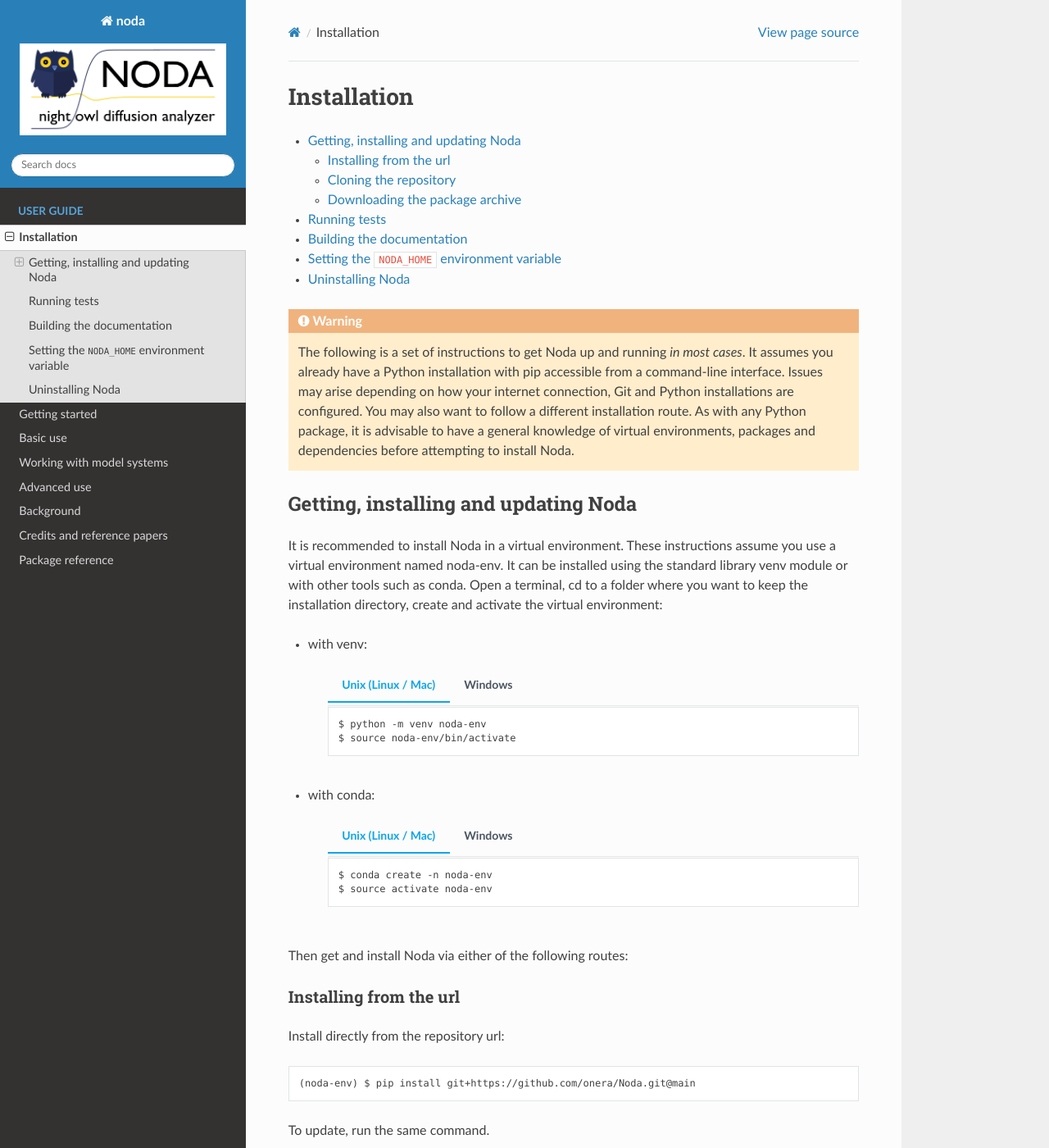
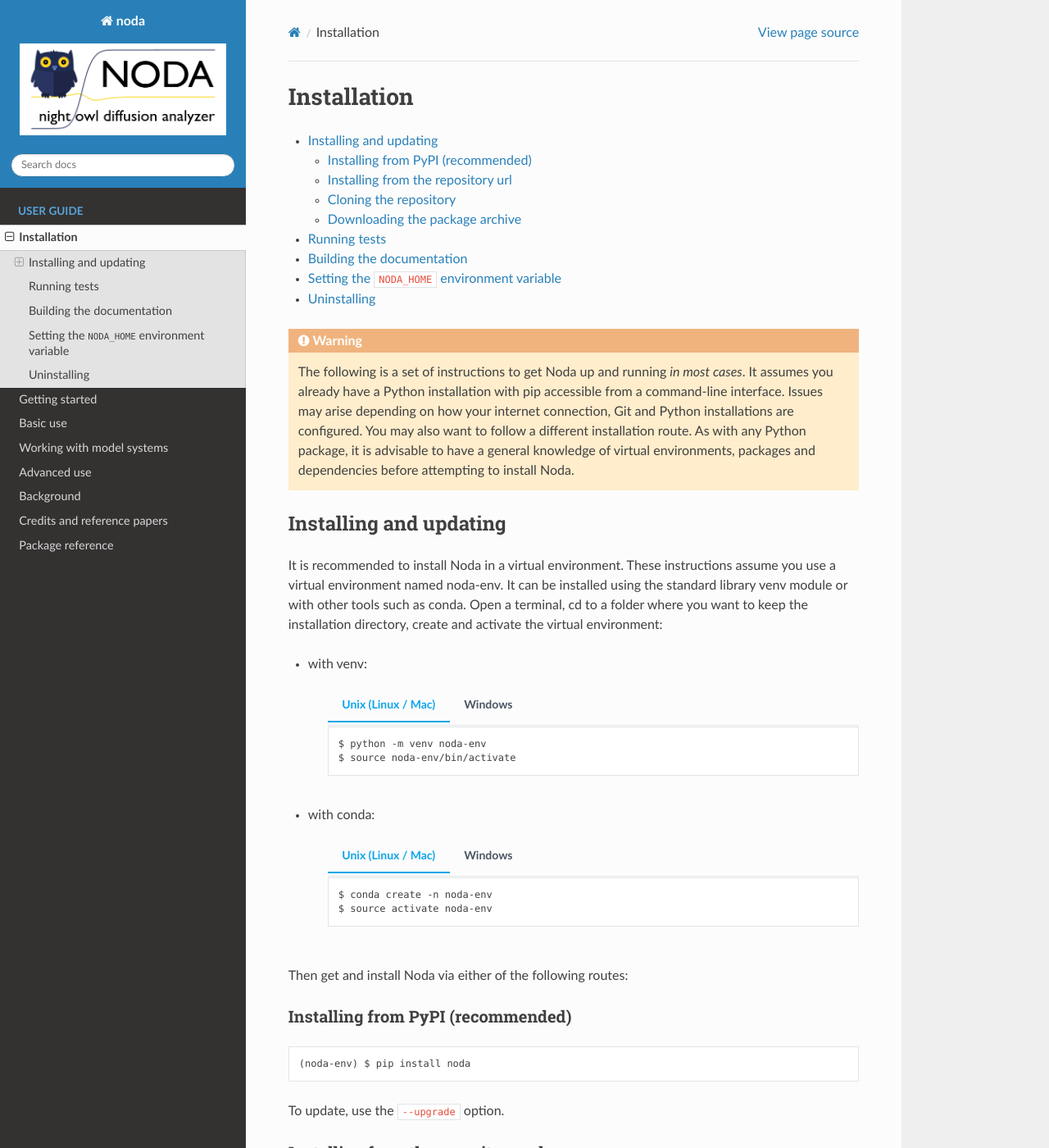
Before and after one commit to onera/Noda, a Sphinx documentation site: the page built from doc/source/installation.rst, in a window 1280 px wide and 1400 px high. Shown: the whole window at 82% size. Built offline with Sphinx 7.4.7 and the Read the Docs theme 3.1.0, drawn with Linux system fonts in a browser that asks for light colours; some of the changed text lies outside the part shown.

Commit message:
Update install instructions

```diff
--- a/doc/source/installation.rst
+++ b/doc/source/installation.rst
@@ -15,8 +15,8 @@
    Python package, it is advisable to have a general knowledge of virtual
    environments, packages and dependencies before attempting to install Noda.
 
-Getting, installing and updating Noda
--------------------------------------
+Installing and updating
+-----------------------
 
 It is recommended to install Noda in a virtual environment. These instructions
 assume you use a virtual environment named noda-env. It can be installed using
@@ -58,10 +58,18 @@
 
 Then get and install Noda via either of the following routes:
 
-Installing from the url
-^^^^^^^^^^^^^^^^^^^^^^^
+Installing from PyPI (recommended)
+^^^^^^^^^^^^^^^^^^^^^^^^^^^^^^^^^^
 
-Install directly from the repository url:
+.. code-block::
+
+   (noda-env) $ pip install noda
+
+To update, use the ``--upgrade`` option.
+
+
+Installing from the repository url
+^^^^^^^^^^^^^^^^^^^^^^^^^^^^^^^^^^
 
 .. code-block::
 
@@ -187,8 +195,8 @@
    variables window, choose "New", then in Variable name, type NODA_HOME, and in
    Variable value, choose the path you want.
 
-Uninstalling Noda
------------------
+Uninstalling
+------------
 
 .. code-block::
 
```
Also changed, not shown: README.md (+1 -3 lines), 1 other file.
